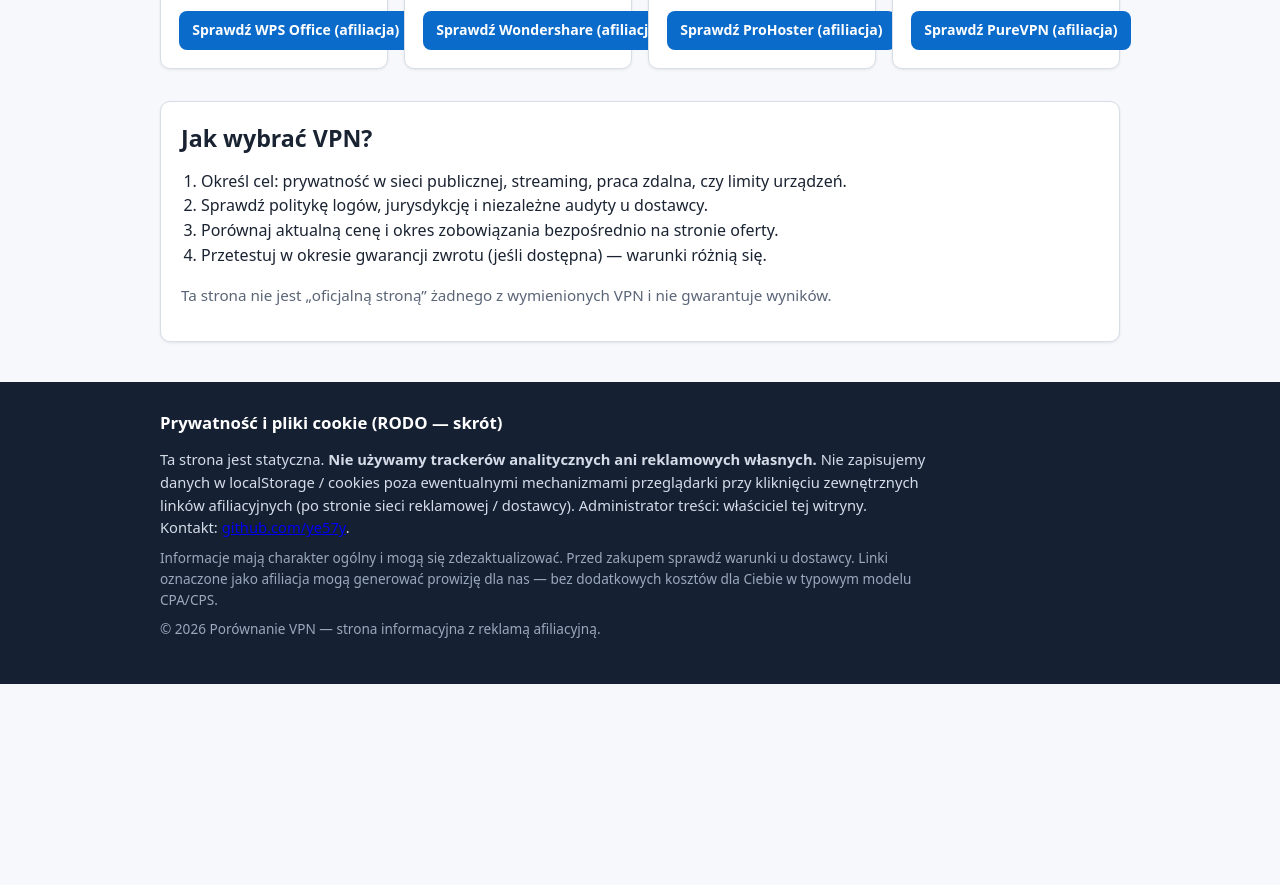
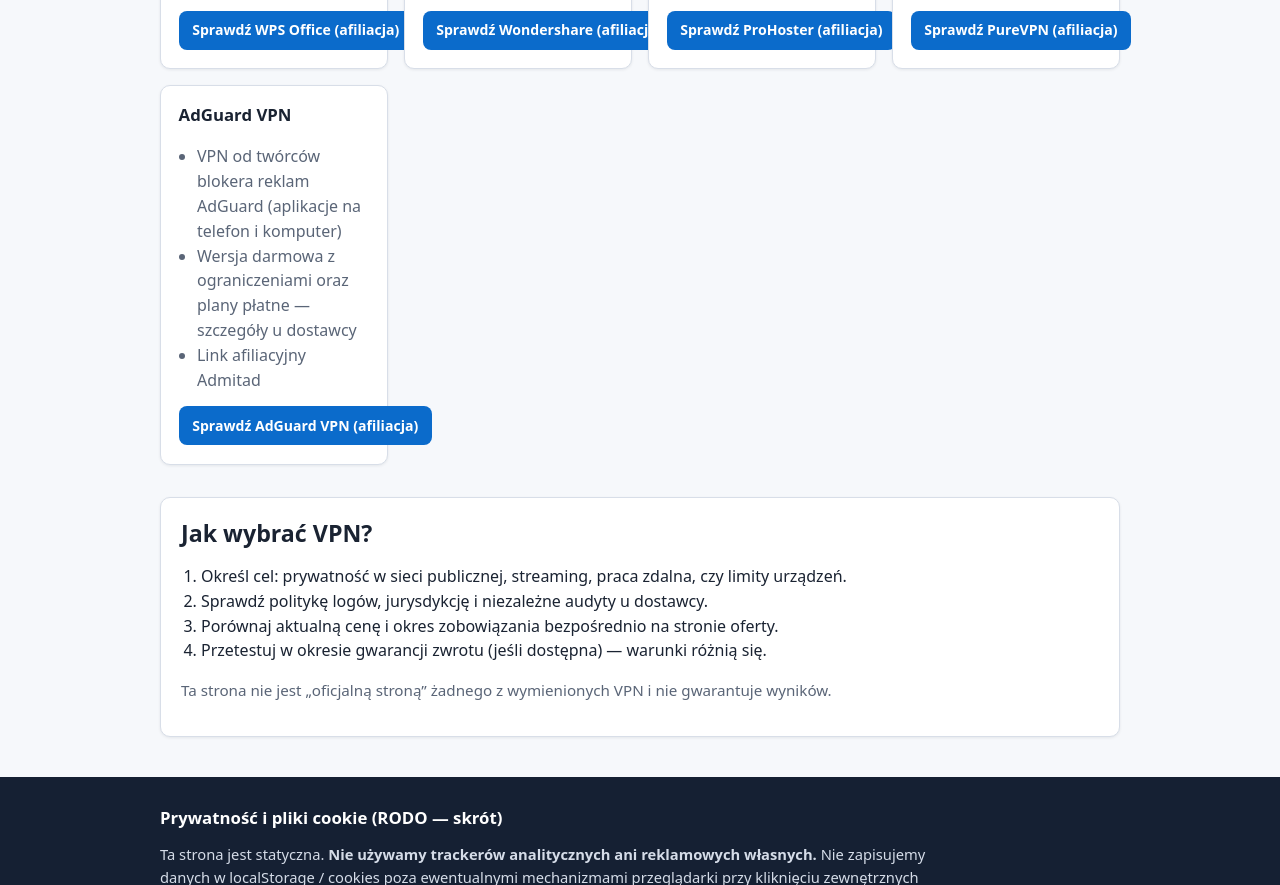
Before and after one commit to ye57y/admitad-vpn-pl, a plain HTML site: page index.html in a window 1280 px wide. Shown: the part 1916-2801 px from the top of the page. Before the commit the page ends 2600 px from the top, so only its background shows below. Drawn offline with Linux system fonts and the light colour scheme.

Commit message:
Add AdGuard VPN affiliate link

```diff
--- a/index.html
+++ b/index.html
@@ -170,6 +170,15 @@
           </ul>
           <a class="cta" href="https://plrvq.com/g/ayvzzawv40cd2a4ab08cdd63dd688c/" data-partner="purevpn" rel="sponsored noopener" target="_blank">Sprawdź PureVPN (afiliacja)</a>
         </article>
+        <article class="card">
+          <h3>AdGuard VPN</h3>
+          <ul>
+            <li>VPN od twórców blokera reklam AdGuard (aplikacje na telefon i komputer)</li>
+            <li>Wersja darmowa z ograniczeniami oraz plany płatne — szczegóły u dostawcy</li>
+            <li>Link afiliacyjny Admitad</li>
+          </ul>
+          <a class="cta" href="https://dhwnh.com/g/xc497owldvcd2a4ab08ca9584d7a68/" data-partner="adguard" rel="sponsored noopener" target="_blank">Sprawdź AdGuard VPN (afiliacja)</a>
+        </article>
       </div>
     </section>
 
```
